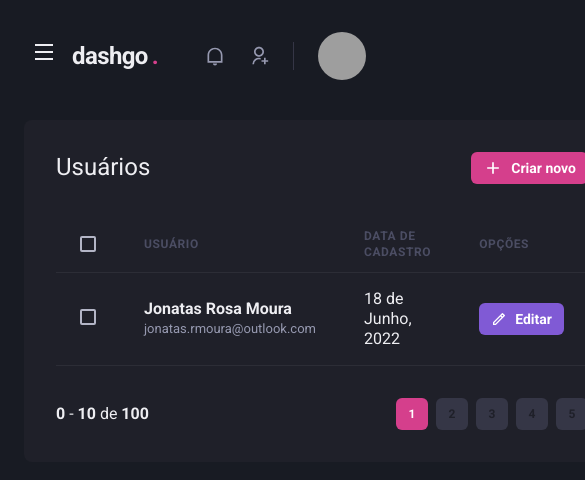
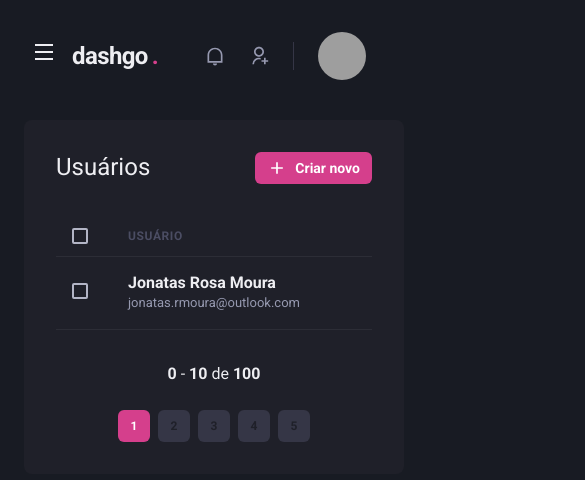
Before and after one commit to jonatasrmoura/dashgo, a Next.js app: page /users in a window 390 px wide. Shown: the top 480 px of the page, 585 px wide, since content can reach past the window. Built offline with nearby package versions, Linux system fonts and the light colour scheme; grey boxes are pictures that could not be loaded.

Commit message:
feat: listagem de usuarios responsivo

```diff
--- a/src/components/Pagination/index.tsx
+++ b/src/components/Pagination/index.tsx
@@ -4,7 +4,7 @@
 export function Pagination() {
   return (
     <Stack
-      direction="row"
+      direction={["column", "row"]}
       spacing="6"
       mt="8"
       justify="space-between"
--- a/src/pages/users/index.tsx
+++ b/src/pages/users/index.tsx
@@ -11,12 +11,18 @@
   Text,
   Th,
   Thead,
-  Tr
+  Tr,
+  useBreakpointValue
 } from "@chakra-ui/react";
 import { RiAddLine, RiPencilLine } from "react-icons/ri";
 import { Header, Pagination, Sidebar } from "../../components";
 
 export default function UserList() {
+  const isWideVersion = useBreakpointValue({
+    base: false,
+    lg: true,
+  });
+
   return (
     <Box>
       <Header />
@@ -42,17 +48,19 @@
           <Table colorScheme="whiteAlpha">
             <Thead>
               <Tr>
-                <Th px="6" color="gray.300" w="8">
+                <Th px={["4", "4", "6"]} color="gray.300" w="8">
                   <Checkbox colorScheme="pink" />
                 </Th>
                 <Th>Usuário</Th>
-                <Th>Data de cadastro</Th>
-                <Th w="8">Opções</Th>
+                { isWideVersion && <Th>Data de cadastro</Th> }
+                <Th w="8">
+                  <Box w="100%" display={[`none`, `flex`]}>Opções</Box>
+                </Th>
               </Tr>
             </Thead>
             <Tbody>
               <Tr>
-                <Td px="6">
+                <Td px={["4", "4", "6"]}>
                   <Checkbox colorScheme="pink" />
                 </Td>
                 <Td>
@@ -63,10 +71,13 @@
                     </Text>
                   </Box>
                 </Td>
-                <Td>18 de Junho, 2022</Td>
+                { isWideVersion && <Td>18 de Junho, 2022</Td> }
                 <Td>
                   <Button
                     as="a" /* Ancora */
+                    maxW={85}
+                    maxH={32}
+                    display={[`none`, `flex`]}
                     size="sm"
                     fontSize="sm"
                     colorScheme="purple"
```
